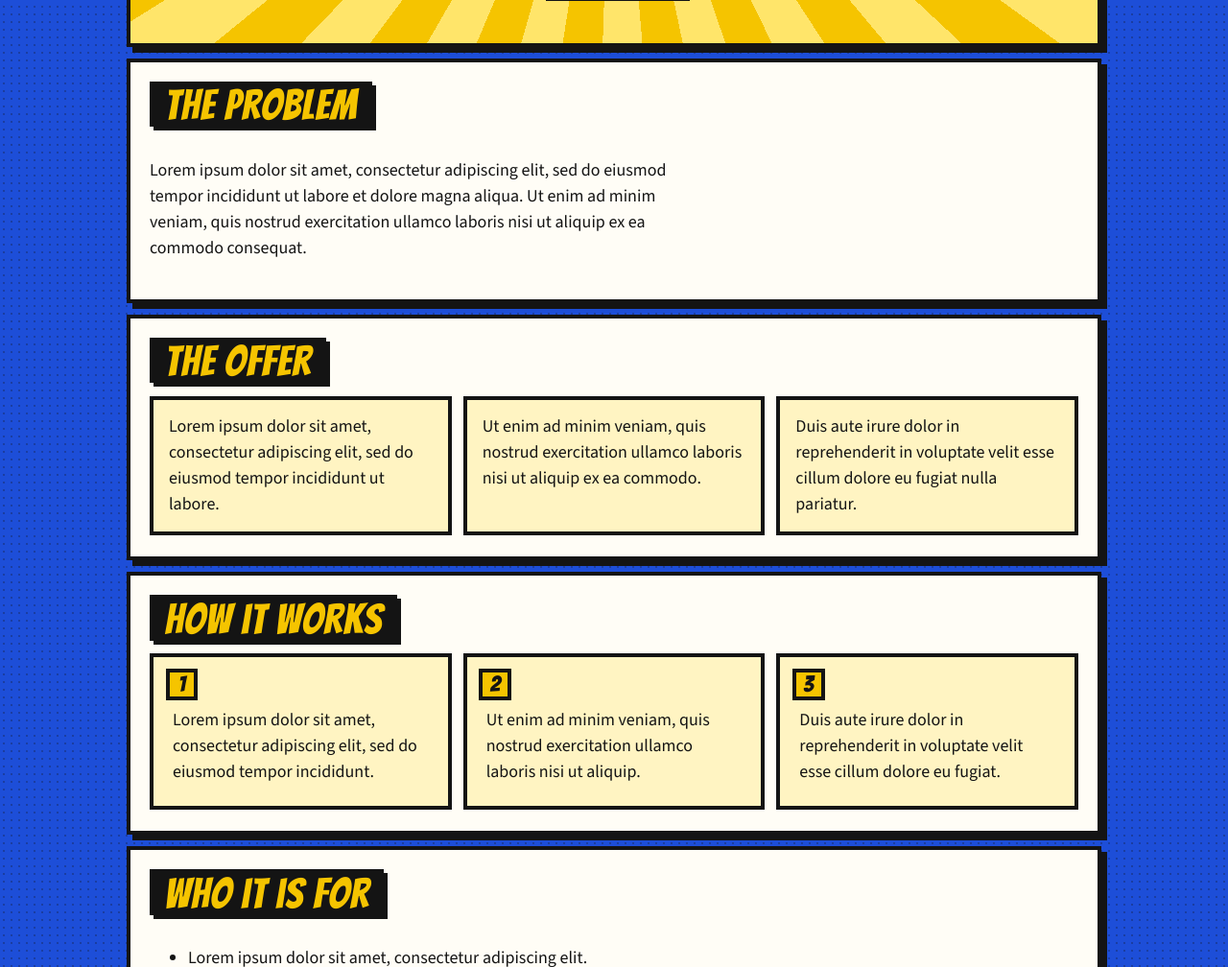
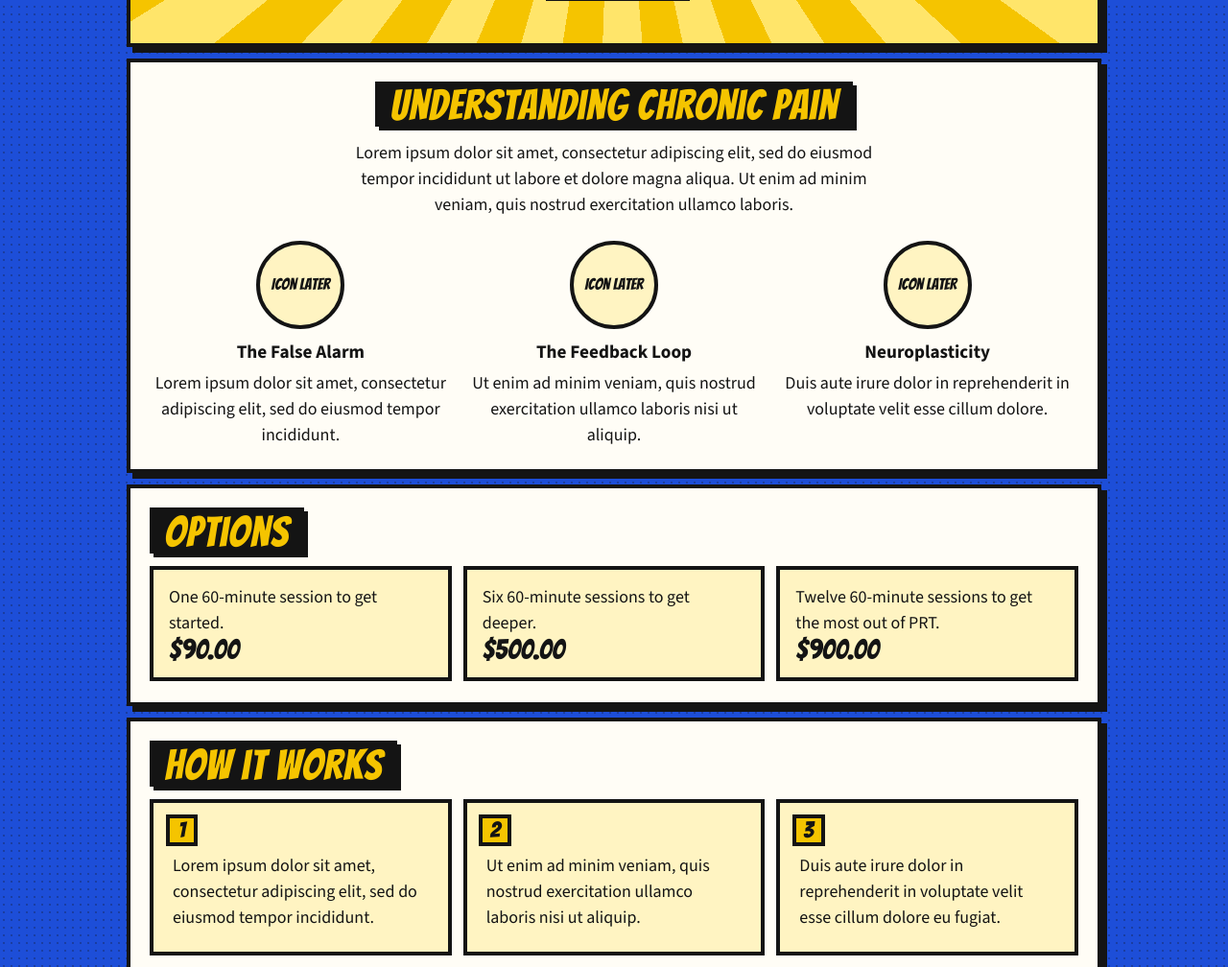
Before and after one commit to jpvajda/excelsior-site, a plain HTML site: page index.html in a window 1280 px wide. Shown: the part 621-1629 px from the top of the page at 96% size. Drawn offline with nearby package versions, Linux system fonts and the light colour scheme.

Commit message:
layout & footer

```diff
--- a/components/footer.js
+++ b/components/footer.js
@@ -3,7 +3,12 @@ export function Footer() {
 <footer class="site-footer">
   <p class="footer-name">Excelsior LLC</p>
   <p class="disclaimer">Coaching only. This is not medical care, not a diagnosis, and not a promise to remove pain.</p>
-  <a href="#top">Back to top</a>
+  <nav class="footer-links" aria-label="Further reading">
+    <a href="https://jamanetwork.com/journals/jamanetworkopen/fullarticle/2809959" target="_blank" rel="noopener noreferrer">See the Research</a>
+    <a href="https://www.youtube.com/watch?v=_S7w2eg0DYw" target="_blank" rel="noopener noreferrer">A Deeper Look at PRT</a>
+    <a href="https://www.amazon.com/Way-Out-Revolutionary-Scientifically-Approach/dp/059308683X" target="_blank" rel="noopener noreferrer">The Way Out</a>
+    <a href="https://www.amazon.com/Unlearn-Your-Pain-Recovering-Depression/dp/0593994361" target="_blank" rel="noopener noreferrer">Unlearn Your Pain</a>
+  </nav>
 </footer>
 `;
 }
--- a/components/offer.js
+++ b/components/offer.js
@@ -1,19 +1,19 @@
 export function Offer() {
   return `
 <section id="offer" class="panel">
-  <h2>The offer</h2>
+  <h2>Options</h2>
   <div class="caption-row">
     <article class="caption">
-      <!-- SLOT: offer 1 -->
-      <p>Lorem ipsum dolor sit amet, consectetur adipiscing elit, sed do eiusmod tempor incididunt ut labore.</p>
+      <p>One 60-minute session to get started.</p>
+      <p class="offer-price">$90.00</p>
     </article>
     <article class="caption">
-      <!-- SLOT: offer 2 -->
-      <p>Ut enim ad minim veniam, quis nostrud exercitation ullamco laboris nisi ut aliquip ex ea commodo.</p>
+      <p>Six 60-minute sessions to get deeper.</p>
+      <p class="offer-price">$500.00</p>
     </article>
     <article class="caption">
-      <!-- SLOT: offer 3 -->
-      <p>Duis aute irure dolor in reprehenderit in voluptate velit esse cillum dolore eu fugiat nulla pariatur.</p>
+      <p>Twelve 60-minute sessions to get the most out of PRT.</p>
+      <p class="offer-price">$900.00</p>
     </article>
   </div>
 </section>
--- a/components/problem.js
+++ b/components/problem.js
@@ -1,9 +1,32 @@
 export function Problem() {
   return `
 <section id="problem" class="panel">
-  <h2>The problem</h2>
-  <!-- SLOT: problem -->
-  <p>Lorem ipsum dolor sit amet, consectetur adipiscing elit, sed do eiusmod tempor incididunt ut labore et dolore magna aliqua. Ut enim ad minim veniam, quis nostrud exercitation ullamco laboris nisi ut aliquip ex ea commodo consequat.</p>
+  <h2>Understanding Chronic Pain</h2>
+  <!-- SLOT: problem intro -->
+  <p class="problem-intro">Lorem ipsum dolor sit amet, consectetur adipiscing elit, sed do eiusmod tempor incididunt ut labore et dolore magna aliqua. Ut enim ad minim veniam, quis nostrud exercitation ullamco laboris.</p>
+  <div class="pain-row">
+    <article class="pain-card">
+      <!-- SLOT: icon false alarm -->
+      <div class="icon-slot">Icon later</div>
+      <h3>The False Alarm</h3>
+      <!-- SLOT: false alarm -->
+      <p>Lorem ipsum dolor sit amet, consectetur adipiscing elit, sed do eiusmod tempor incididunt.</p>
+    </article>
+    <article class="pain-card">
+      <!-- SLOT: icon feedback loop -->
+      <div class="icon-slot">Icon later</div>
+      <h3>The Feedback Loop</h3>
+      <!-- SLOT: feedback loop -->
+      <p>Ut enim ad minim veniam, quis nostrud exercitation ullamco laboris nisi ut aliquip.</p>
+    </article>
+    <article class="pain-card">
+      <!-- SLOT: icon neuroplasticity -->
+      <div class="icon-slot">Icon later</div>
+      <h3>Neuroplasticity</h3>
+      <!-- SLOT: neuroplasticity -->
+      <p>Duis aute irure dolor in reprehenderit in voluptate velit esse cillum dolore.</p>
+    </article>
+  </div>
 </section>
 `;
 }
--- a/style.css
+++ b/style.css
@@ -313,15 +313,48 @@ figcaption,
 .steps,
 .bubbles,
 .faq,
-.about-grid {
+.about-grid,
+.pain-row {
   display: grid;
   gap: var(--gutter);
 }
 
 .caption-row,
 .steps,
-.bubbles {
+.bubbles,
+.pain-row {
   grid-template-columns: repeat(3, 1fr);
+}
+
+#problem {
+  text-align: center;
+}
+
+.problem-intro {
+  margin: 0 auto 1.35rem;
+  text-align: center;
+}
+
+.pain-card h3 {
+  margin-bottom: 0.4rem;
+}
+
+.pain-card p {
+  margin: 0 auto;
+}
+
+.icon-slot {
+  display: grid;
+  place-items: center;
+  width: 5.75rem;
+  height: 5.75rem;
+  margin: 0.15rem auto 0.75rem;
+  border: var(--border);
+  border-radius: 50%;
+  background: var(--pale);
+  font-family: Bangers, Impact, sans-serif;
+  font-size: 1.05rem;
+  line-height: 1;
 }
 
 .bubbles {
@@ -339,6 +372,13 @@ figcaption,
 .step p,
 .bubble p {
   margin: 0;
+}
+
+.offer-price {
+  margin-top: 0.35rem;
+  font-family: Bangers, Impact, sans-serif;
+  font-size: 1.8rem;
+  line-height: 1;
 }
 
 .steps {
@@ -470,6 +510,13 @@ figcaption {
   font-weight: 700;
 }
 
+.footer-links {
+  display: flex;
+  flex-wrap: wrap;
+  gap: 0.35rem 1.15rem;
+  margin: 0 0 0.85rem;
+}
+
 @media (max-width: 719px) {
   .menu-toggle {
     display: inline-block;
@@ -500,7 +547,8 @@ figcaption {
   .caption-row,
   .steps,
   .bubbles,
-  .about-grid {
+  .about-grid,
+  .pain-row {
     grid-template-columns: 1fr;
   }
 
```
